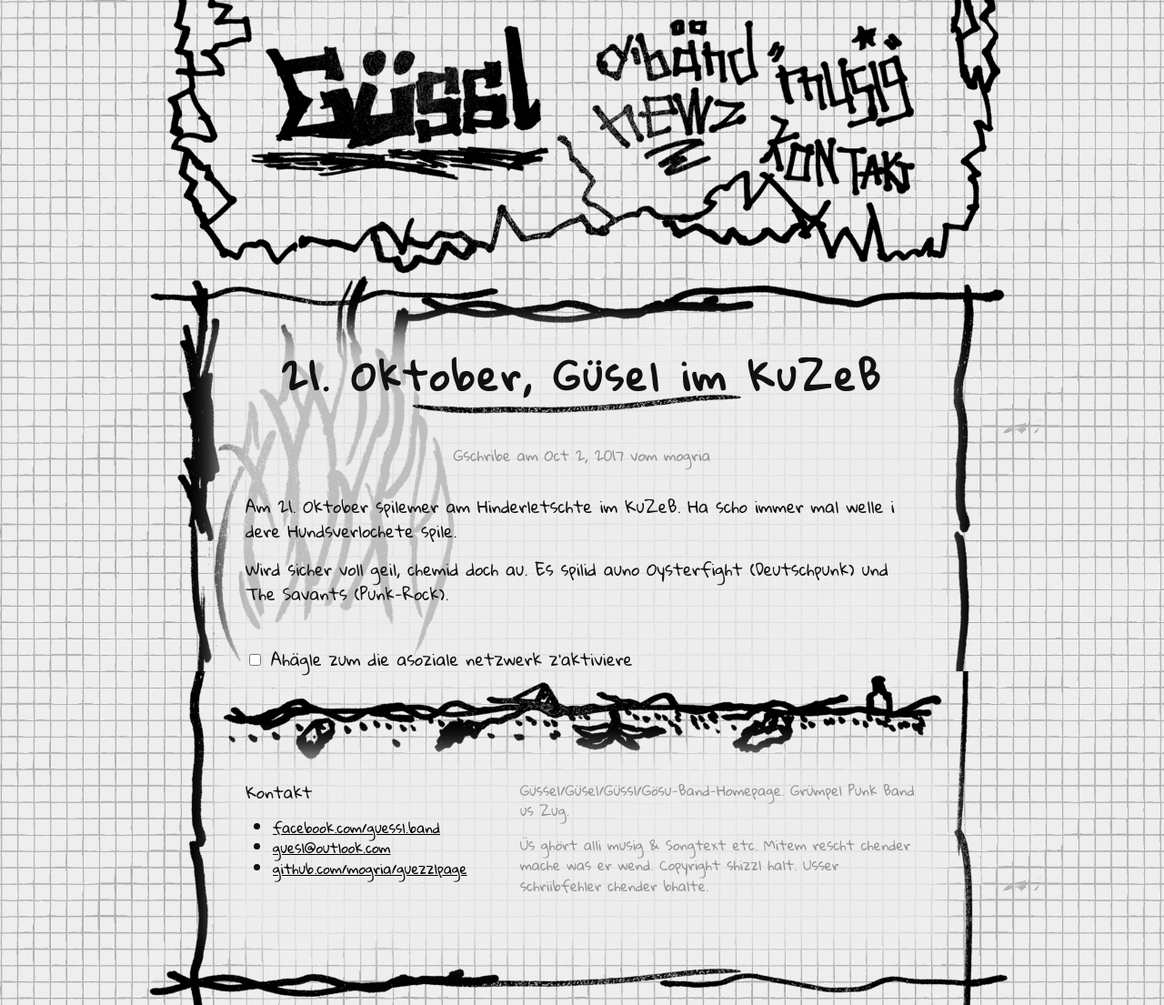
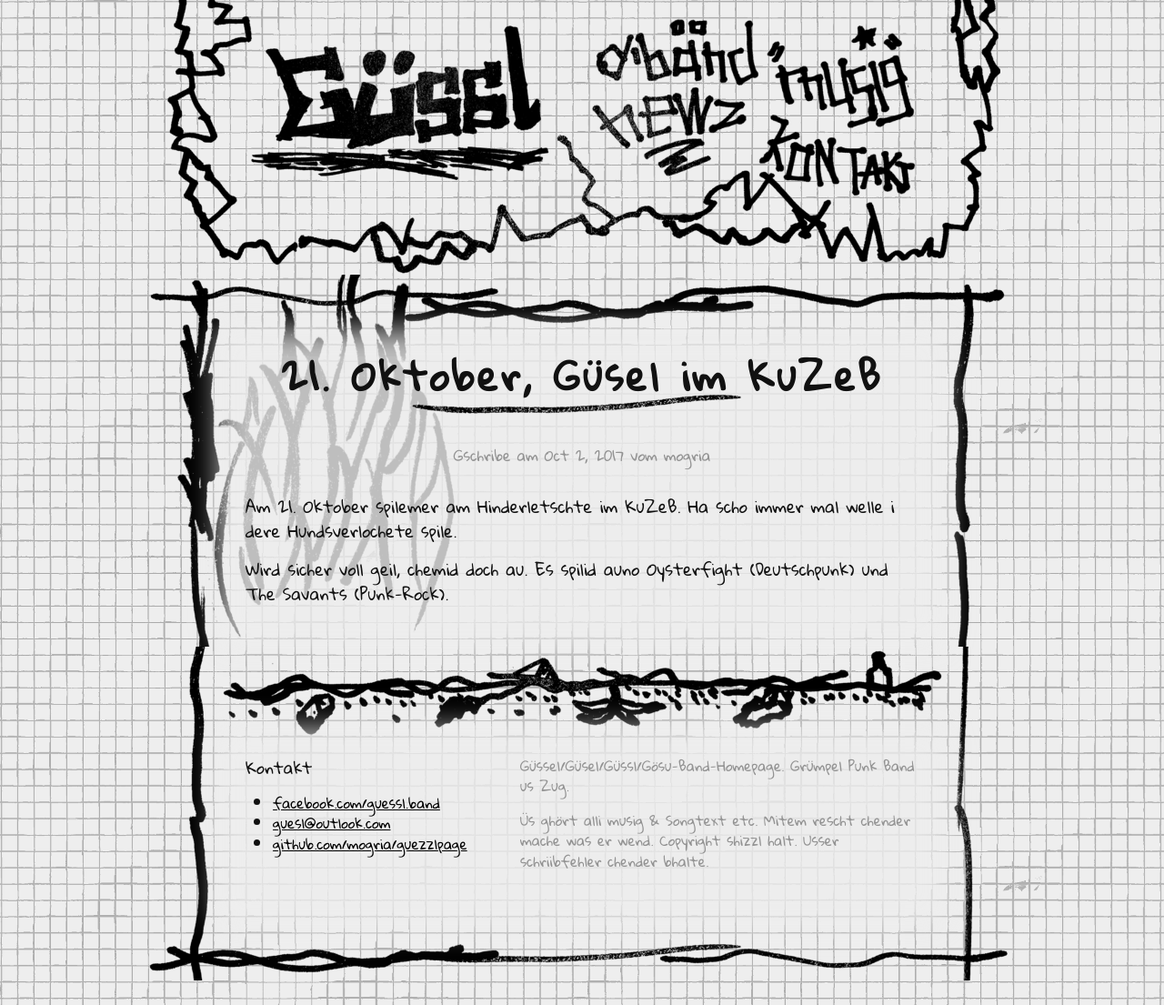
Before and after one commit to mogria/guezzlpage, a Jekyll site: the page built from _posts/2017-10-02-guesl-im-kuzeb.markdown, in a window 1280 px wide. Shown: the whole page at 91% size. Built offline with Jekyll 4.4.1, drawn with Linux system fonts in a browser that asks for light colours.

Commit message:
remove checkbox to toggle facebook integration

```diff
--- a/_layouts/post.html
+++ b/_layouts/post.html
@@ -24,12 +24,4 @@ layout: default
   <div class="post-content" itemprop="articleBody">
     {{ content }}
   </div>
-
-  <div class="asoziali-medie">
-    <div class="asoziali-medie-behaelter">
-      <input id="asoziali-medie-aktiviere" type="checkbox" name="asoziali-medie-aktiviere" />
-      <label for="asoziali-medie-aktiviere">Ahägle zum die asoziale netzwerk z'aktiviere</label>
-    </div>
-  </div>
-
 </article>
```
